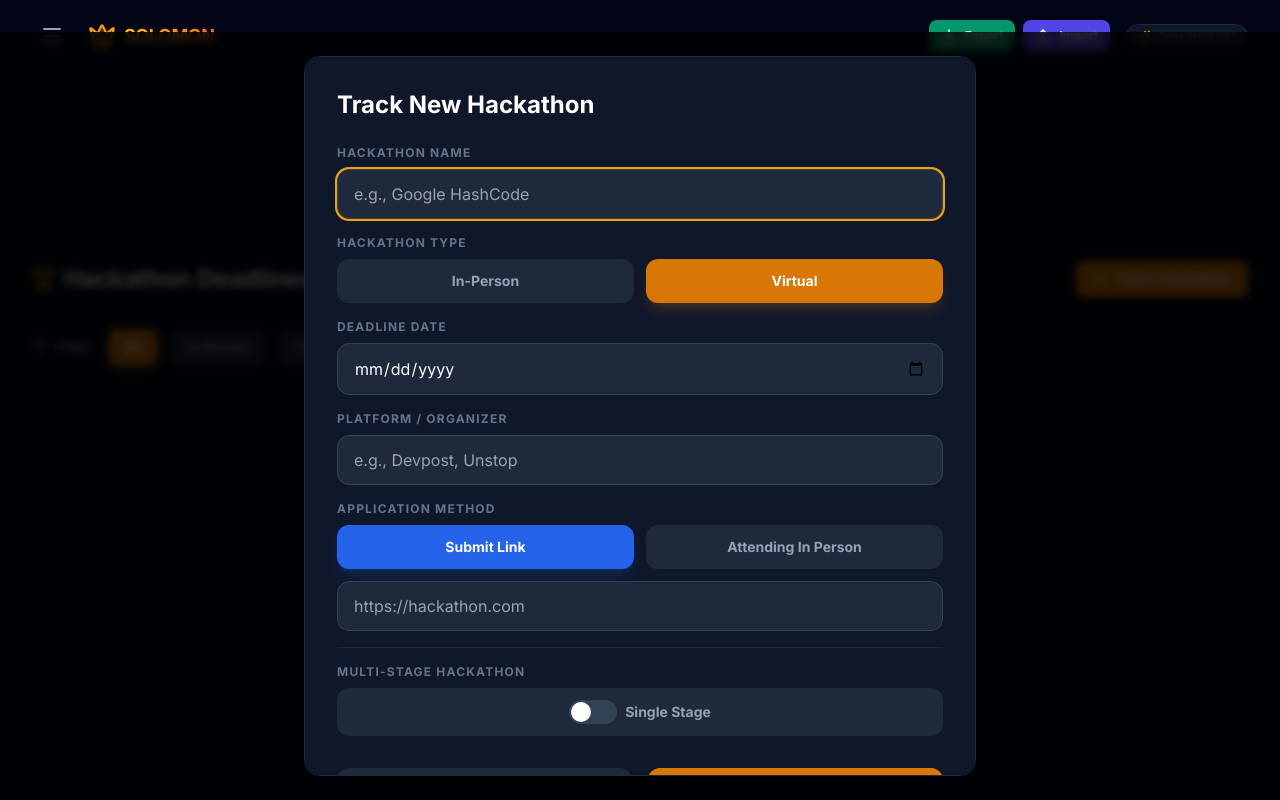
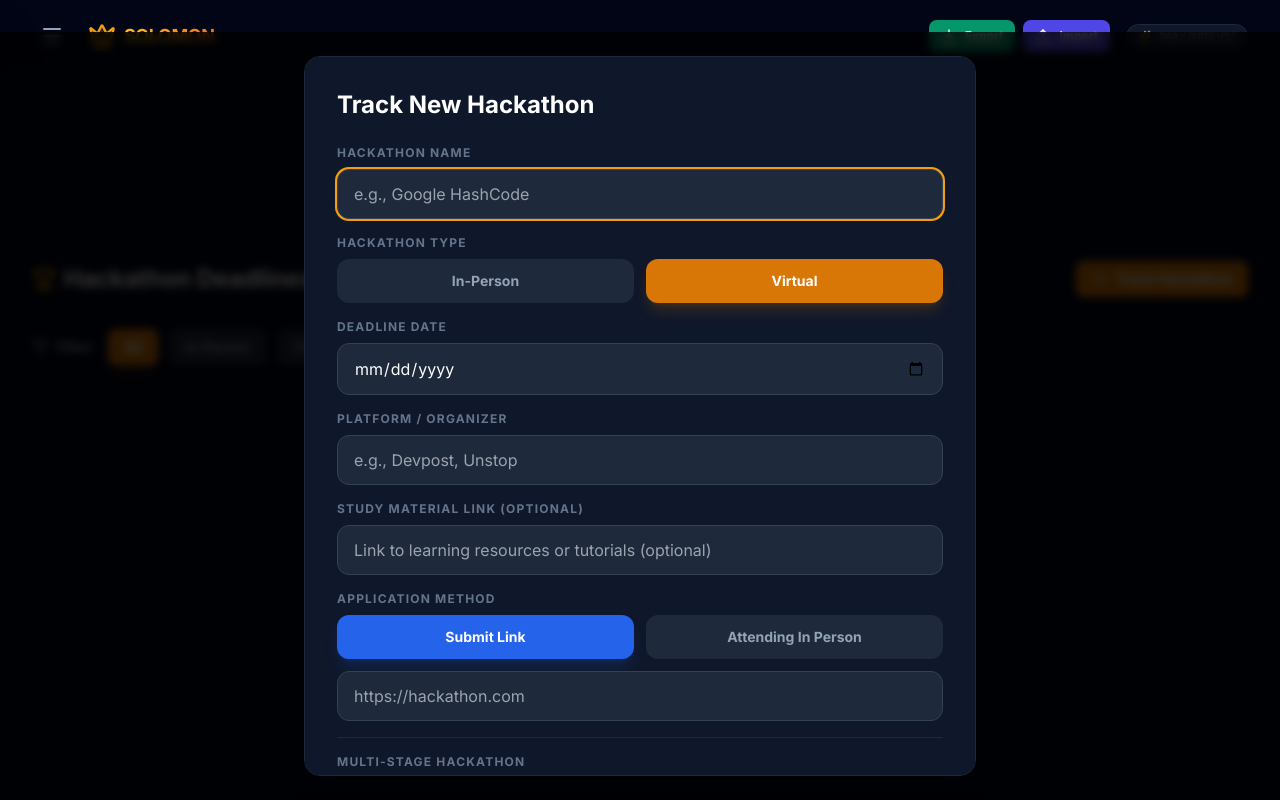
Before and after one commit to Sai-Emani25/Solomon-s-Workspace, a React (Vite) app: page / in a window 1280 px wide. Both pictures are taken after a click on the button "Track Hackathon". Shown: the top 800 px of the page. Built offline with nearby package versions, Linux system fonts and the light colour scheme.

Commit message:
Add study material links and auto-delete subtasks/hackathon completion

```diff
--- a/components/HackathonTracker.tsx
+++ b/components/HackathonTracker.tsx
@@ -18,7 +18,8 @@ const HackathonTracker: React.FC = () => {
     platform: '',
     type: 'virtual' as 'in-person' | 'virtual',
     isMultistage: false,
-    subtasks: [] as Subtask[]
+    subtasks: [] as Subtask[],
+    studyMaterialLink: ''
   });
   const [newSubtask, setNewSubtask] = useState({ name: '', endDate: '' });
 
@@ -82,7 +83,8 @@ const HackathonTracker: React.FC = () => {
       platform: hackathon.platform,
       type: hackathon.type,
       isMultistage: hackathon.isMultistage,
-      subtasks: hackathon.subtasks || []
+      subtasks: hackathon.subtasks || [],
+      studyMaterialLink: hackathon.studyMaterialLink || ''
     });
     setLinkType(hackathon.link ? 'submit' : 'in-person');
     setEditingId(hackathon.id);
@@ -119,22 +121,17 @@ const HackathonTracker: React.FC = () => {
       const hackathon = prevHackathons.find(h => h.id === hackathonId);
       if (!hackathon || !hackathon.subtasks) return prevHackathons;
 
-      // Update subtasks first
-      const newSubtasks = hackathon.subtasks.map(s =>
-         s.id === subtaskId ? { ...s, completed: true, status: 'done' as const } : s
-      );
+      // Remove the completed subtask
+      const newSubtasks = hackathon.subtasks.filter(s => s.id !== subtaskId);
 
-      // Check remaining tasks
-      const remainingTasks = newSubtasks.filter(s => !s.completed);
-
-      // If no remaining tasks, delete the hackathon
-      if (remainingTasks.length === 0) {
+      // If no remaining tasks, delete the entire hackathon
+      if (newSubtasks.length === 0) {
          return prevHackathons.filter(h => h.id !== hackathonId);
       }
 
-      // Calculate new deadline based on next uncompleted task
+      // Calculate new deadline based on next task
       const sortedSubtasks = [...newSubtasks].sort((a, b) => new Date(a.endDate).getTime() - new Date(b.endDate).getTime());
-      const nextTask = sortedSubtasks.find(s => !s.completed);
+      const nextTask = sortedSubtasks[0];
 
       let newDeadline = hackathon.deadline;
       if (nextTask) {
@@ -370,6 +367,18 @@ const HackathonTracker: React.FC = () => {
                   Attending In Person
                 </div>
               )}
+
+              {h.studyMaterialLink && (
+                <a
+                  href={h.studyMaterialLink.startsWith('http') ? h.studyMaterialLink : `https://${h.studyMaterialLink}`}
+                  target="_blank"
+                  rel="noopener noreferrer"
+                  className="w-full py-2 bg-indigo-600 hover:bg-indigo-500 text-white rounded-lg flex items-center justify-center gap-2 text-sm transition-all"
+                >
+                  <ExternalLink className="w-4 h-4" />
+                  Study Materials
+                </a>
+              )}
             </div>
           );
         })}
@@ -440,6 +449,15 @@ const HackathonTracker: React.FC = () => {
                   value={newItem.platform}
                   onChange={e => setNewItem({...newItem, platform: e.target.value})}
                   placeholder="e.g., Devpost, Unstop"
+                />
+              </div>
+              <div>
+                <label className="text-xs font-bold text-slate-500 uppercase tracking-widest mb-2 block">Study Material Link (Optional)</label>
+                <input
+                  className="w-full bg-slate-800 border border-slate-700 rounded-xl px-4 py-3 text-white focus:outline-none focus:ring-2 focus:ring-indigo-500"
+                  value={newItem.studyMaterialLink}
+                  onChange={e => setNewItem({...newItem, studyMaterialLink: e.target.value})}
+                  placeholder="Link to learning resources or tutorials (optional)"
                 />
               </div>
               <div>
@@ -573,7 +591,7 @@ const HackathonTracker: React.FC = () => {
                   setIsAdding(false);
                   setEditingId(null);
                   setLinkType('submit');
-                  setNewItem({ name: '', deadline: '', link: '', platform: '', type: 'virtual', isMultistage: false, subtasks: [] });
+                  setNewItem({ name: '', deadline: '', link: '', platform: '', type: 'virtual', isMultistage: false, subtasks: [], studyMaterialLink: '' });
                 }}
                 className="flex-1 py-3 bg-slate-800 text-slate-300 rounded-xl font-bold hover:bg-slate-700 transition-colors"
               >
--- a/types.ts
+++ b/types.ts
@@ -51,6 +51,7 @@ export interface Hackathon {
   type: 'in-person' | 'virtual';
   isMultistage: boolean;
   subtasks?: Subtask[];
+  studyMaterialLink?: string;
 }
 
 export interface StudyItem {
```
